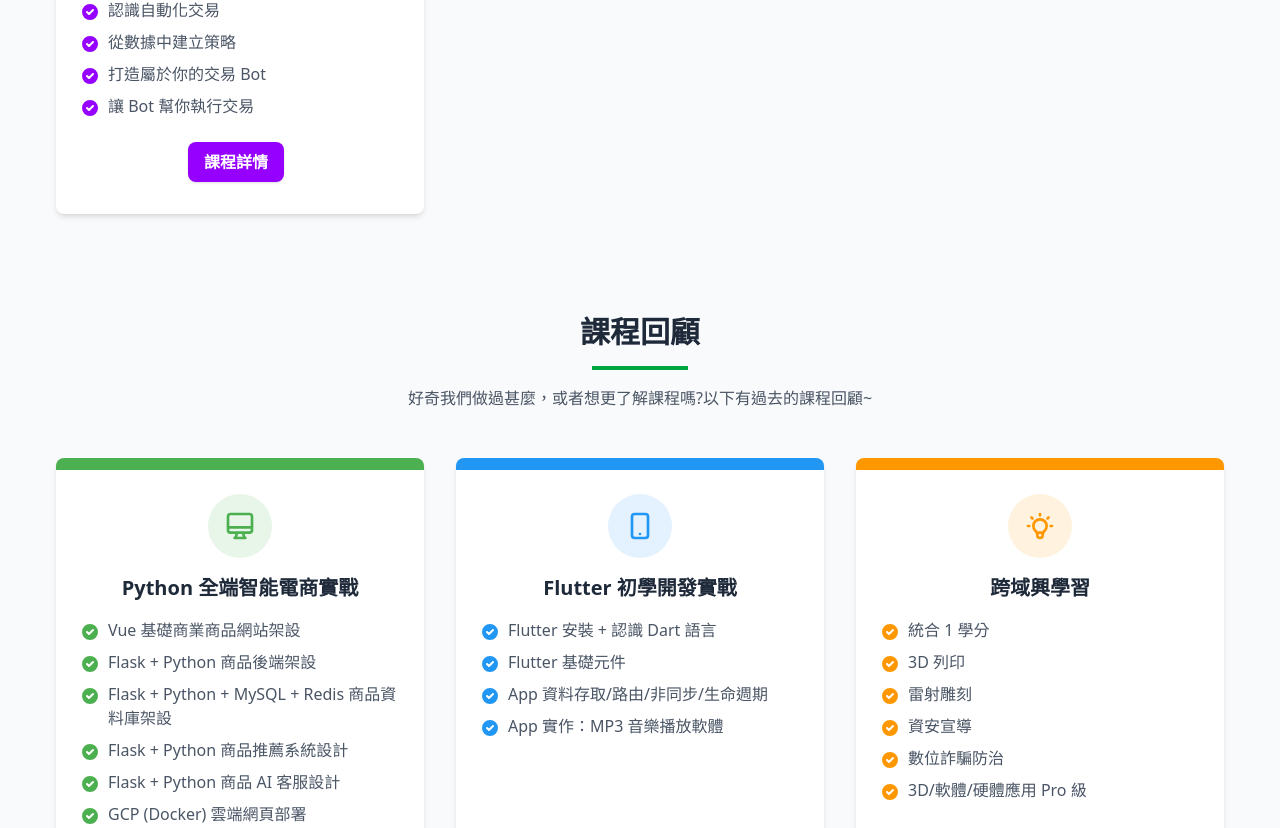
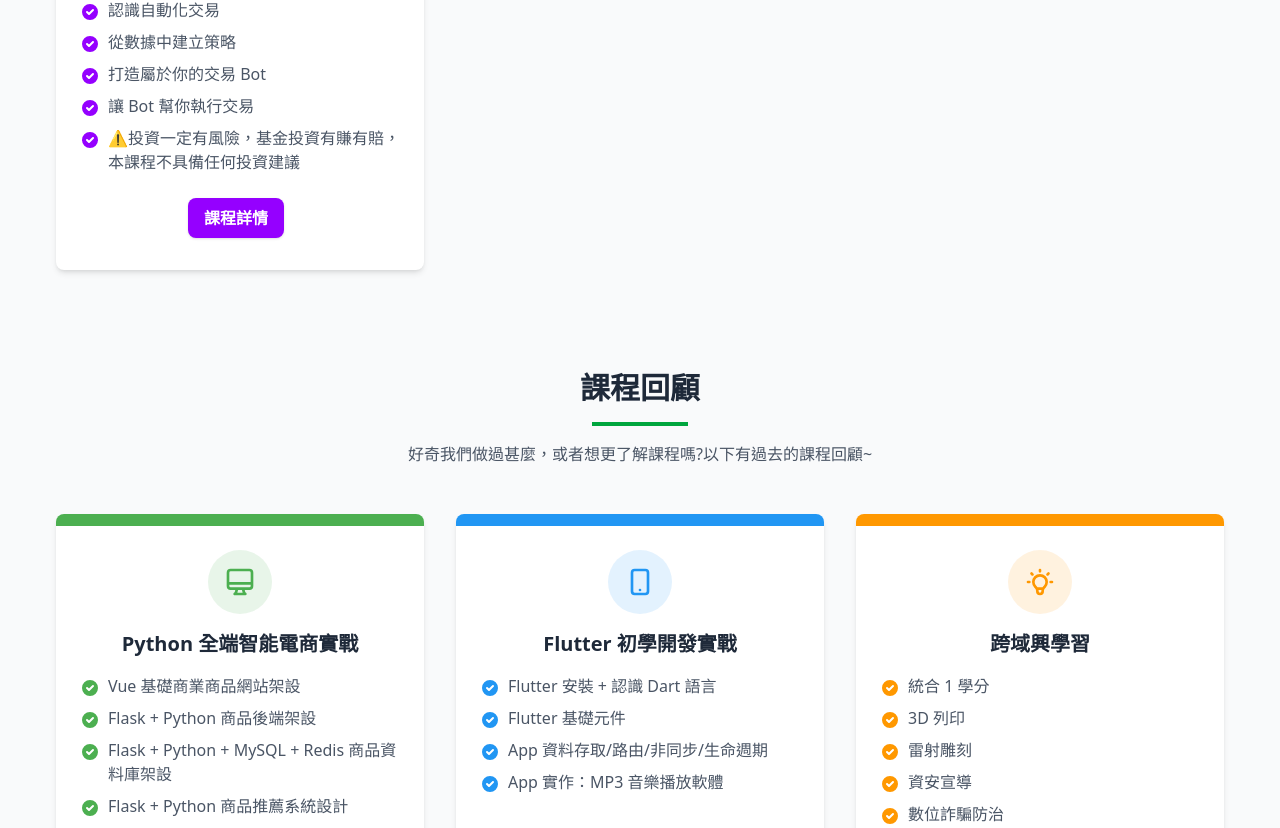
Before and after one commit to NCHUIT/nchuit.github.io, a React (Vite) app: page /#/courses in a window 1280 px wide. Shown: the part 876-1704 px from the top of the page. Built offline with nearby package versions, Linux system fonts and the light colour scheme.

Commit message:
錯誤修正

```diff
--- a/src/data/coursesData.js
+++ b/src/data/coursesData.js
@@ -92,7 +92,7 @@ const coursesData = [
     faq: [
       {
         q: "為什麼會選擇用 Vibe coding 來教，而不是主流語言？",
-        a: "簡單，懶人寫 code。",
+        a: "簡單，懶人寫 code，也是趨勢。",
       },
       {
         q: "可以舉一個實際例子嗎？學完能做出什麼創意作品或互動裝置？",
@@ -166,6 +166,7 @@ const coursesData = [
     image: getImagePath("images/courses/coming_soon.jpg"),
     description: [
       "本課程將帶領學員進入量化交易的世界。你將學習如何運用數據分析與程式設計，將自己的交易策略自動化。課程內容涵蓋基礎交易概念、回測方法、風險管理以及 Bot 的實際建置。我們將探討如何從歷史數據中發掘可行的交易模式，並使用程式碼將這些模式轉換成能夠自動執行買賣決策的交易 Bot。透過本課程，你將學會如何打造一個專屬的自動化交易系統，有效管理交易風險，並體驗程式交易的獨特魅力。",
+      "⚠️投資一定有風險，基金投資有賺有賠，本課程不具備任何投資建議 "
     ],
     info: [
       "課程日期：(待定中)（週二）",
@@ -186,6 +187,7 @@ const coursesData = [
       "從數據中建立策略",
       "打造屬於你的交易 Bot",
       "讓 Bot 幫你執行交易",
+      "⚠️投資一定有風險，基金投資有賺有賠，本課程不具備任何投資建議 ",
     ],
     faq: [
       {
@@ -199,10 +201,6 @@ const coursesData = [
       {
         q: "課程中建立的交易 Bot 是用模擬倉還是真錢？",
         a: "模擬倉，因為真倉我們賠不起。",
-      },
-      {
-        q: "學完能做出穩定賺錢的機器人嗎？",
-        a: "(建議給他一個意味深長的笑容) 然後自由發揮。",
       },
       {
         q: "課程會教如何獲取歷史數據做回測？會學到券商 API 串接嗎？",
```
